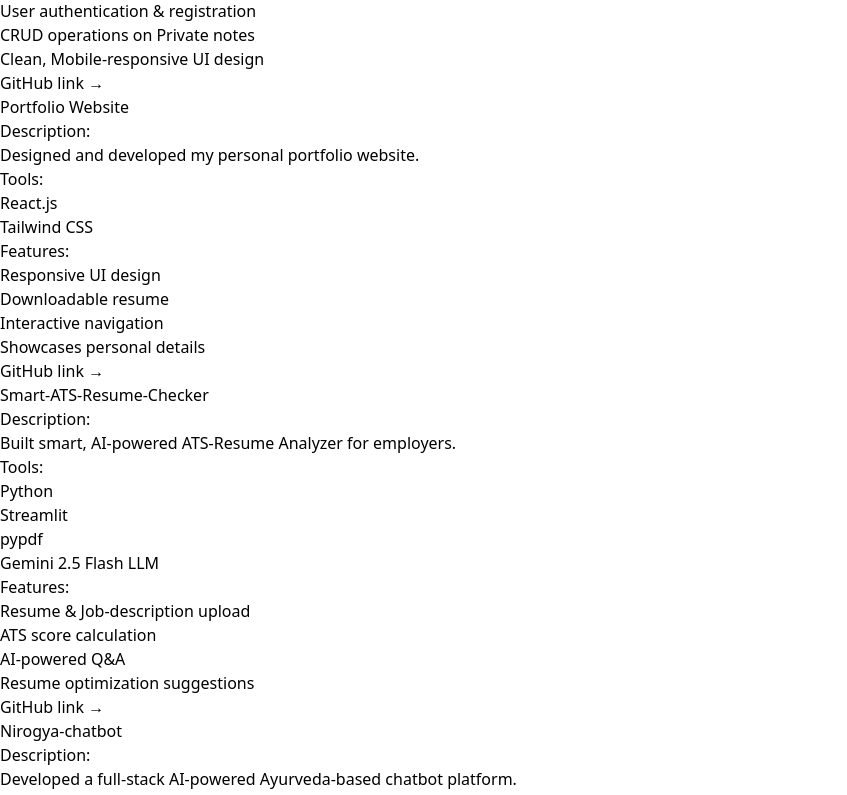
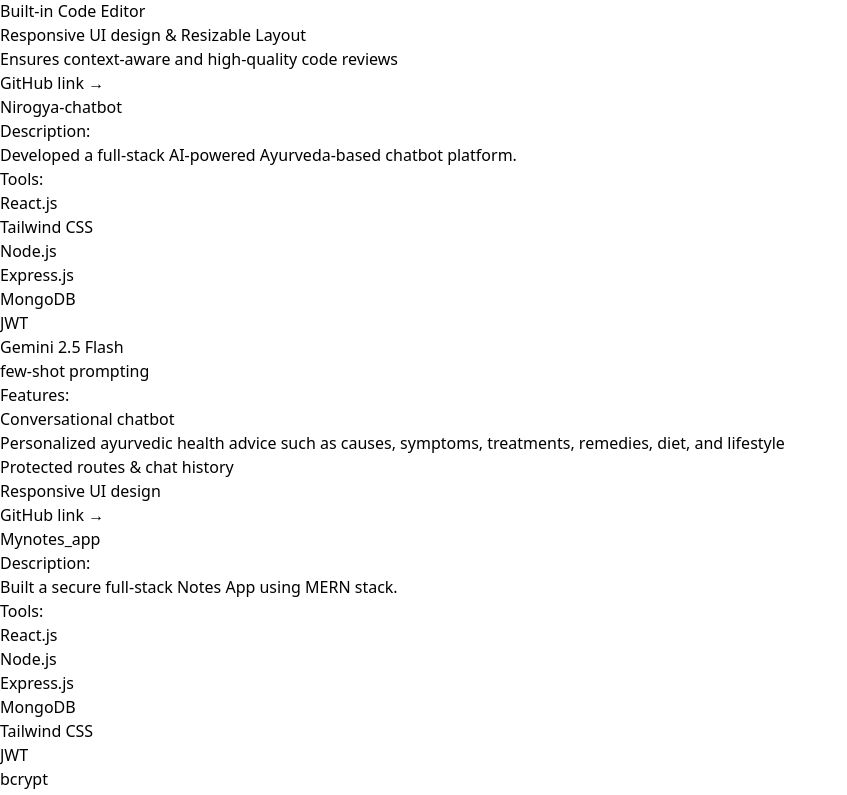
Before and after one commit to Chandranil16/Personal-Portfolio, a React (Vite) app: page / in a window 1280 px wide. Shown: the part 5740-6535 px from the top of the page, without its empty margins (0-847 px from the left). Built offline with nearby package versions, Linux system fonts and the light colour scheme.

Commit message:
updated skills section

```diff
--- a/src/components/Projects.jsx
+++ b/src/components/Projects.jsx
@@ -3,85 +3,67 @@
 
 const projects = [
   {
-    title: "Mynotes_app",
+    title: "DevMate",
     description: [
-      "Built a secure full-stack Notes App using MERN stack.",
+      "Built an intelligent, AI-powered instant code reviewer that analyzes any given code.",
     ],
-    tools: ["React.js", "Node.js", "Express.js", "MongoDB", "Tailwind CSS", "JWT", "bcrypt"],
+    tools: [
+      "React.js",
+      "Tailwind CSS",
+      "Node.js",
+      "Express.js",
+      "gemini-2.5-flash for few-shot prompting",
+    ],
     features: [
-      "User authentication & registration",
-      "CRUD operations on Private notes",
-      "Clean, Mobile-responsive UI design"
+      "AI-Powered Code Review",
+      "Code Improvements and Copy Feature",
+      "Built-in Code Editor",
+      "Responsive UI design & Resizable Layout",
+      "Ensures context-aware and high-quality code reviews",
     ],
-    github: "https://github.com/Chandranil16/Mynotes_app",
-  },
-  {
-    title: "Portfolio Website",
-    description: [
-      "Designed and developed my personal portfolio website.",
-    ],
-    tools: ["React.js", "Tailwind CSS"],
-    features: [
-      "Responsive UI design",
-      "Downloadable resume",
-      "Interactive navigation",
-      "Showcases personal details"
-    ],
-    github: "https://github.com/Chandranil16/Personal-Portfolio",
-  },
-  {
-    title: "Smart-ATS-Resume-Checker",
-    description: [
-      "Built smart, AI-powered ATS-Resume Analyzer for employers.",
-    ],
-    tools: ["Python", "Streamlit", "pypdf", "Gemini 2.5 Flash LLM"],
-    features: [
-      "Resume & Job-description upload",
-      "ATS score calculation",
-      "AI-powered Q&A",
-      "Resume optimization suggestions"
-    ],
-    github: "https://github.com/Chandranil16/Smart-ATS-Resume-Checker",
+    github: "https://github.com/Chandranil16/DevMate",
   },
   {
     title: "Nirogya-chatbot",
     description: [
       "Developed a full-stack AI-powered Ayurveda-based chatbot platform.",
     ],
-    tools: ["React.js", "Tailwind CSS", "Node.js", "Express.js", "MongoDB", "JWT", "Gemini 2.5 Pro", "few-shot prompting"],
+    tools: [
+      "React.js",
+      "Tailwind CSS",
+      "Node.js",
+      "Express.js",
+      "MongoDB",
+      "JWT",
+      "Gemini 2.5 Flash",
+      "few-shot prompting",
+    ],
     features: [
       "Conversational chatbot",
       "Personalized ayurvedic health advice such as causes, symptoms, treatments, remedies, diet, and lifestyle",
       "Protected routes & chat history",
-      "Responsive UI design"
+      "Responsive UI design",
     ],
     github: "https://github.com/Chandranil16/Nirogya-chatbot",
   },
   {
-    title: "DevMate",
-    description: [
-      "Built an intelligent, AI-powered instant code reviewer that analyzes any given code.",
+    title: "Mynotes_app",
+    description: ["Built a secure full-stack Notes App using MERN stack."],
+    tools: [
+      "React.js",
+      "Node.js",
+      "Express.js",
+      "MongoDB",
+      "Tailwind CSS",
+      "JWT",
+      "bcrypt",
     ],
-    tools: ["React.js", "Tailwind CSS", "Node.js", "Express.js", "gemini-2.5-flash for few-shot prompting"],
     features: [
-      "AI-Powered Code Review",
-      "Code Improvements and Copy Feature",
-      "Built-in Code Editor",
-      "Responsive UI design & Resizable Layout",
-      "Ensures context-aware and high-quality code reviews"
+      "User authentication & registration",
+      "CRUD operations on Private notes",
+      "Clean, Mobile-responsive UI design",
     ],
-    github: "https://github.com/Chandranil16/DevMate",
-  },
-  {
-    title: "Innov8_ZennVita",
-    description: [
-      "Developed an AI-based containerized healthcare platform for doctors and patients to ensure fast, effective services. As part of Team 'Vacant Vectors,' I contributed to building frontend components.",
-    ],
-    tools: ["HTML", "CSS", "JavaScript"],
-    features: [
-      "User-friendly design",
-    ],
-    github: "https://github.com/Chandranil16/Innov8_ZennVita",
+    github: "https://github.com/Chandranil16/Mynotes_app",
   },
 ];
 
@@ -120,9 +102,7 @@
               </ul>
             </div>
             <div className="mb-1">
-              <span className="font-semibold text-black text-sm">
-                Tools:
-              </span>
+              <span className="font-semibold text-black text-sm">Tools:</span>
               <ul className="list-disc list-inside text-gray-900 text-sm mt-0.5">
                 {project.tools.map((tool, i) => (
                   <li key={i}>{tool}</li>
@@ -145,7 +125,7 @@
               rel="noopener noreferrer"
               className="mt-auto inline-block text-blue-600 hover:underline font-semibold text-sm transition-colors duration-200"
             >
-            GitHub link &rarr;
+              GitHub link &rarr;
             </a>
           </div>
         ))}
--- a/src/components/Skills.jsx
+++ b/src/components/Skills.jsx
@@ -19,6 +19,7 @@
         { name: "React.js", description: "Intermediate", level: 70 },
         { name: "Node.js", description: "Intermediate", level: 60 },
         { name: "Express.js", description: "Intermediate", level: 60 },
+        { name: "REST API", description: "Intermediate", level: 60 },
         { name: "Tailwind CSS", description: "Advanced", level: 80 },
       ],
     },
@@ -27,6 +28,9 @@
       items: [
         { name: "Github", description: "Intermediate", level: 60 },
         { name: "Postman", description: "Intermediate", level: 60 },
+        { name: "MongoDB Compass", description: "Intermediate", level: 60 },
+        { name: "Google AI Studio", description: "Intermediate", level: 60 },
+
       ],
     },
     {
@@ -46,7 +50,9 @@
       items: [
         { name: "Machine Learning", description: "Beginner", level: 30 },
         { name: "Deep Learning", description: "Beginner", level: 30 },
-        { name: "LLM", description: "Beginner", level: 30 },
+        { name: "Large Language Models", description: "Beginner", level: 30 },
+        { name: "Generative AI", description: "Beginner", level: 40 },
+        { name: "Prompt Engineering", description: "Intermediate", level: 60 },
       ],
     },
     {
```
Also changed, not shown: 1 other file (tests, documents, lock files or other folders).
